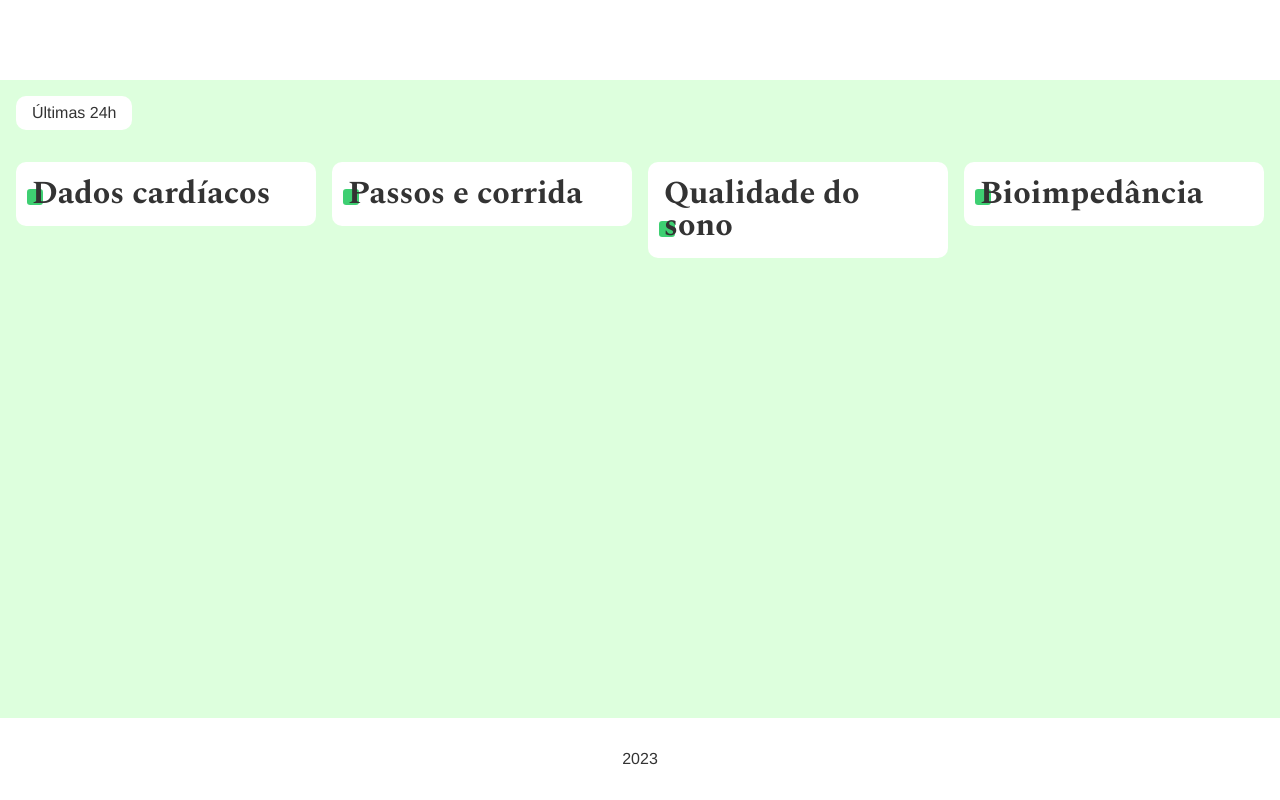
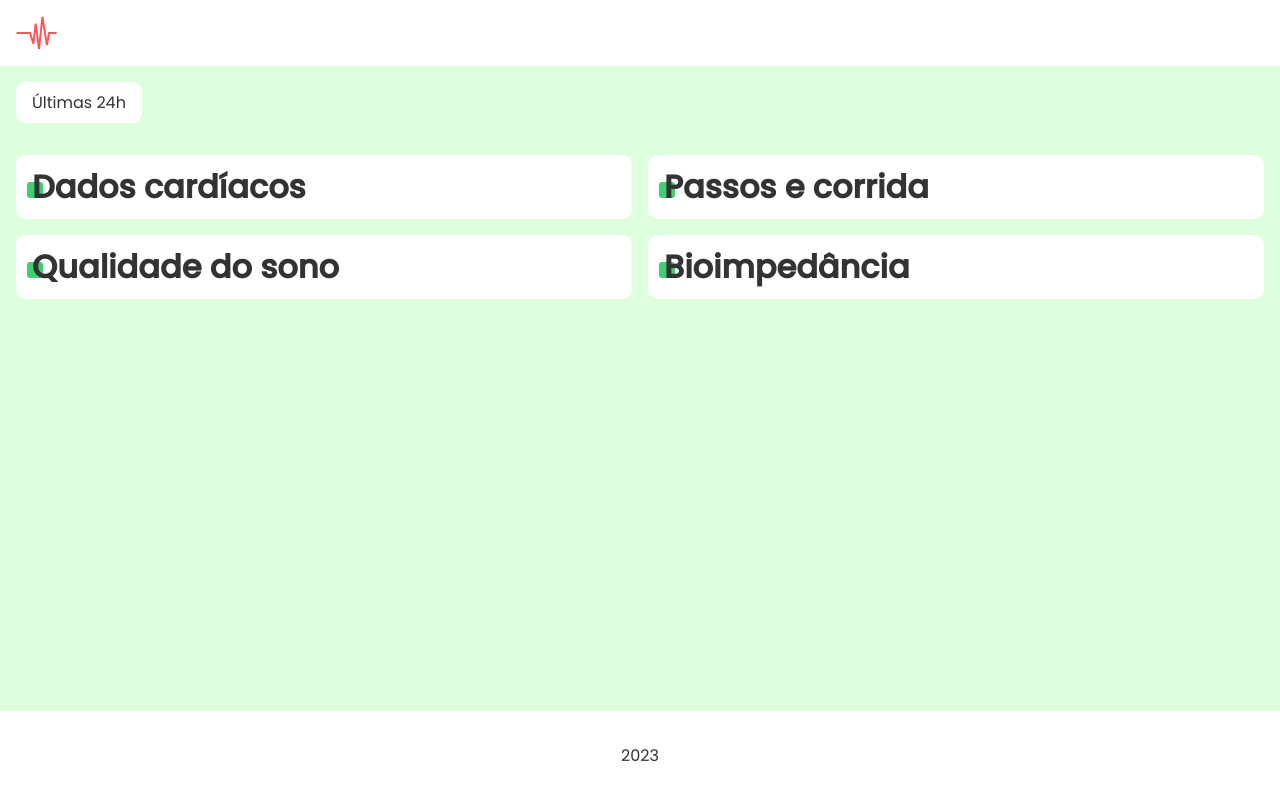
Before and after one commit to danvinicius/Smartwatch-Data-Analysis-Interface, a Vue app in the folder client/: page / in a window 1280 px wide. Built offline with nearby package versions, Linux system fonts and the light colour scheme.

Commit message:
feat: display grid in main container and logo icon

```diff
--- a/client/package.json
+++ b/client/package.json
@@ -9,6 +9,7 @@
     "preview": "vite preview"
   },
   "dependencies": {
+    "vite-svg-loader": "^5.1.0",
     "vue": "^3.3.8"
   },
   "devDependencies": {
--- a/client/src/components/Bioimpedance.vue
+++ b/client/src/components/Bioimpedance.vue
@@ -1,5 +1,5 @@
 <template>
-    <section class="container">
+    <section class="container animeLeft fourth">
         <TheTitle>Bioimpedância</TheTitle>
     </section>
 </template>
--- a/client/src/components/CardiacData.vue
+++ b/client/src/components/CardiacData.vue
@@ -1,5 +1,5 @@
 <template>
-    <section class="container">
+    <section class="container animeLeft first">
         <TheTitle>Dados cardíacos</TheTitle>
     </section>
 </template>
--- a/client/src/components/SleepQuality.vue
+++ b/client/src/components/SleepQuality.vue
@@ -1,5 +1,5 @@
 <template>
-    <section class="container">
+    <section class="container animeLeft third">
         <TheTitle>Qualidade do sono</TheTitle>
     </section>
 </template>
--- a/client/src/components/Steps.vue
+++ b/client/src/components/Steps.vue
@@ -1,5 +1,5 @@
 <template>
-    <section class="container">
+    <section class="container animeLeft second">
         <TheTitle>Passos e corrida</TheTitle>
     </section>
 </template>
--- a/client/src/components/layout/TheHeader.vue
+++ b/client/src/components/layout/TheHeader.vue
@@ -1,10 +1,11 @@
 <template>
-    <header class="container">
-
+    <header>
+        <Logo></Logo>
     </header>
 </template>
 
 <script setup lang="ts">
+import Logo from "../../assets/logo.svg";
 
 </script>
 
@@ -12,6 +13,8 @@
 header {
     background: #fff;
     width: 100%;
-    height: 5rem;
+    padding: 1rem;
+    display: flex;
+    align-items: center;
 }
 </style>
--- a/client/src/components/layout/TheTitle.vue
+++ b/client/src/components/layout/TheTitle.vue
@@ -10,7 +10,7 @@
 
 <style scoped lang="scss">
 h2 {
-    font-family: var(--type-second);
+    font-family: var(--type-first);
     line-height: 1;
     font-size: 2rem;
     margin: 1rem 0;
--- a/client/src/style.scss
+++ b/client/src/style.scss
@@ -1,4 +1,4 @@
-@import url("https://fonts.googleapis.com/css2?family=Roboto:ital,wght@0,400;0,500;1,400;1,500&family=Spectral:wght@700&display=swap");
+@import url("https://fonts.googleapis.com/css2?family=Poppins:ital,wght@0,400;0,500;1,400;1,500&family=Spectral:wght@700&display=swap");
 
 * {
   box-sizing: border-box;
@@ -8,7 +8,7 @@
 
 body {
   color: #333;
-  --type-first: Helvetica, Arial, sans-serif;
+  --type-first: Poppins, Arial, sans-serif;
   --type-second: "Spectral", Georgia;
   font-family: var(--type-first);
   background: #dfd;
@@ -44,28 +44,42 @@ a {
 
 main {
   padding: 1rem;
-  display: flex;
-  flex-direction: column;
-  align-items: flex-start;
-  justify-content: flex-start;
+  display: grid;
+  grid-template-columns: 1fr 1fr;
   gap: 1rem;
-
-  @media screen and (min-width: 769px) {
-    flex-direction: row;
-  }
 }
 
 section {
   background: #fff;
   border-radius: 10px;
-  max-width: 500px;
-  width: 100%;
+  grid-column: 1 / 3;
+
+  @media screen and (min-width: 769px) {
+    grid-column: 1;
+
+    &:nth-child(2n) {
+      grid-column: 2/3;
+    }
+  }
 }
 
 .animeLeft {
   opacity: 0;
   transform: translate(-20px);
   animation: animeLeft 0.3s forwards;
+
+  &.first {
+    animation-delay: .1s;
+  }
+  &.second {
+    animation-delay: .2s;
+  }
+  &.third {
+    animation-delay: .3s;
+  }
+  &.fourth {
+    animation-delay: .4s;
+  }
 }
 
 @keyframes animeLeft {
--- a/client/vite.config.ts
+++ b/client/vite.config.ts
@@ -1,7 +1,8 @@
 import { defineConfig } from 'vite'
 import vue from '@vitejs/plugin-vue'
+import svgLoader from 'vite-svg-loader'
 
 // https://vitejs.dev/config/
 export default defineConfig({
-  plugins: [vue()],
+  plugins: [vue(), svgLoader()],
 })
```
Also changed, not shown: client/src/assets/logo.svg (added), 1 other file (tests, documents, lock files or other folders).
